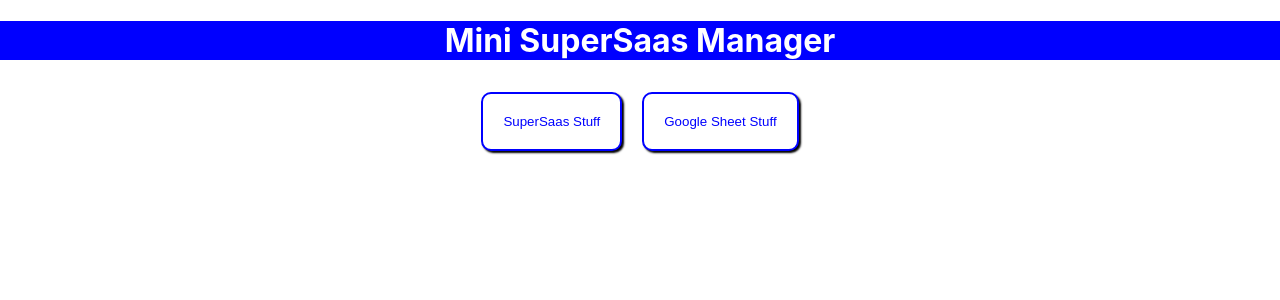
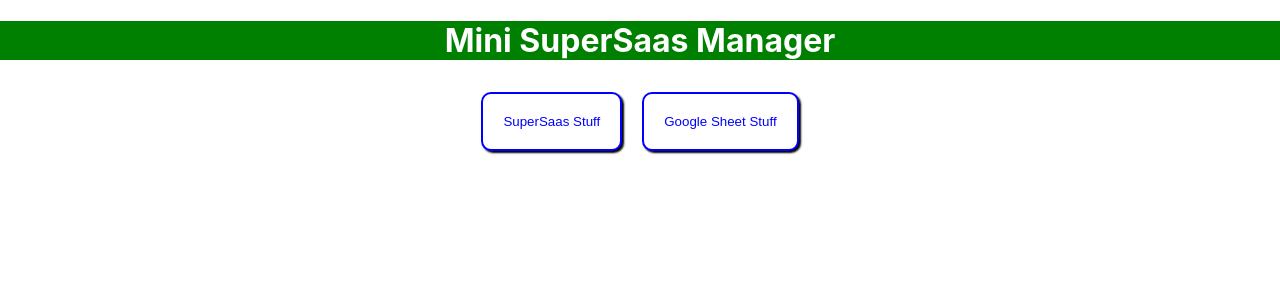
Before and after one commit to JNaeder/SuperSaas_Manager_Firebase, a React (Create React App) app: page / in a window 1280 px wide. Shown: the top 300 px of the page. Built offline with nearby package versions, Linux system fonts and the light colour scheme.

Commit message:
Stupid issue

```diff
--- a/package.json
+++ b/package.json
@@ -6,7 +6,6 @@
     "@testing-library/jest-dom": "^5.16.5",
     "@testing-library/react": "^13.4.0",
     "@testing-library/user-event": "^13.5.0",
-    "axios": "^1.2.1",
     "firebase": "^9.14.0",
     "google-spreadsheet": "^3.3.0",
     "react": "^18.2.0",
--- a/src/App.css
+++ b/src/App.css
@@ -3,7 +3,7 @@
 }
 
 h1 {
-  background-color: blue;
+  background-color: green;
   color: white;
 }
 
--- a/src/App.js
+++ b/src/App.js
@@ -19,20 +19,20 @@
 
 const app = initializeApp(firebaseConfig);
 const functions = getFunctions(app);
-connectFunctionsEmulator(functions, "localhost", 5001);
+// connectFunctionsEmulator(functions, "localhost", 5001);
 
 const getGoogleSheetInfo = async () => {
-  console.log("Starting");
+  console.log("Starting Google Sheets");
   const sheetinfo = httpsCallable(functions, "getSheetInfo");
   const output = await sheetinfo();
   console.log(output.data);
 };
 
 const getSuperSaasInfo = async () => {
-  console.log("Starting");
+  console.log("Starting SuperSaas");
   const getSupersaasUsers = httpsCallable(functions, "getSupersaasUsers");
   const output = await getSupersaasUsers();
-  console.log(output);
+  console.log(output.data);
 };
 
 function App() {
```
Also changed, not shown: 1 other file (tests, documents, lock files or other folders).
